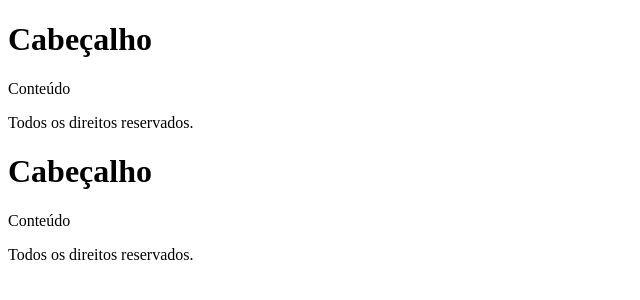
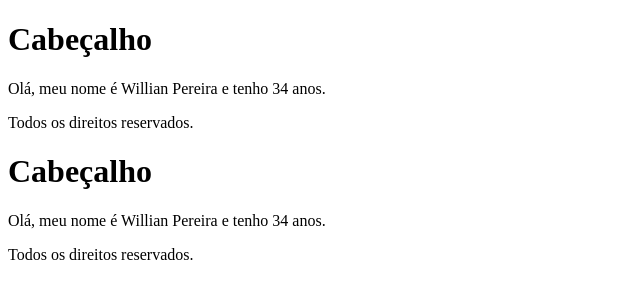
Before and after one commit to programadorcego/react-js, a React (Vite) app: page / in a window 1280 px wide. Shown: the top 300 px of the page, without its empty margins (0-640 px from the left). Built offline with nearby package versions, Linux system fonts and the light colour scheme.

Commit message:
Aula 05: Exibindo JavaScript

```diff
--- a/src/App.jsx
+++ b/src/App.jsx
@@ -4,11 +4,16 @@ import Header from "./Components/Header";
 import Footer from "./Components/Footer";
 
 const App = () => {
+    const user = {
+        name: "Willian",
+        lastname: "Pereira",
+        age: 34,
+    };
     return (
         <>
         <Header />
         <div>
-            <p>Conteúdo</p>
+            <p>Olá, meu nome é {user.name} {user.lastname} e tenho {user.age} anos.</p>
         </div>
         <Footer />
         </>
```
